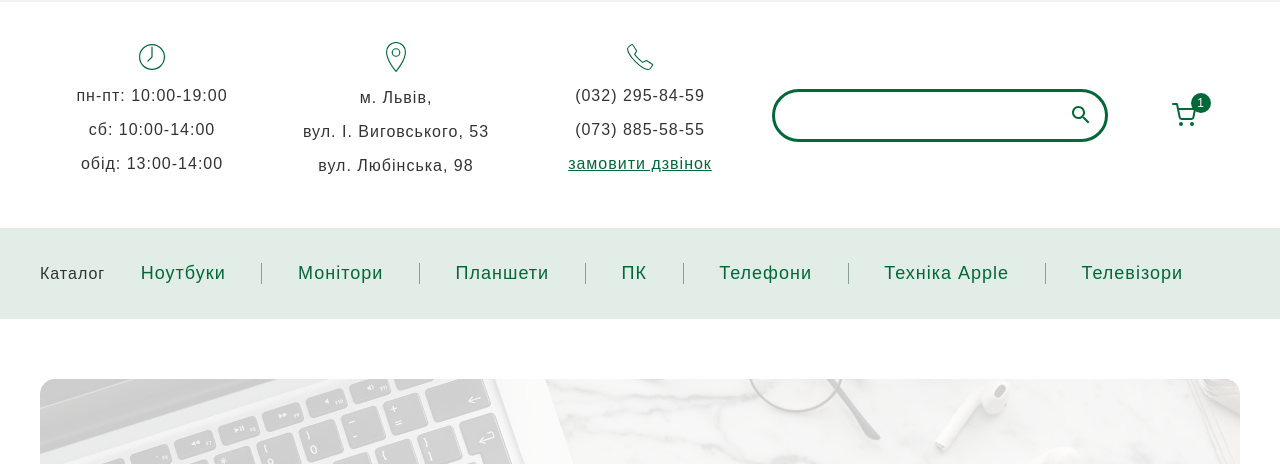
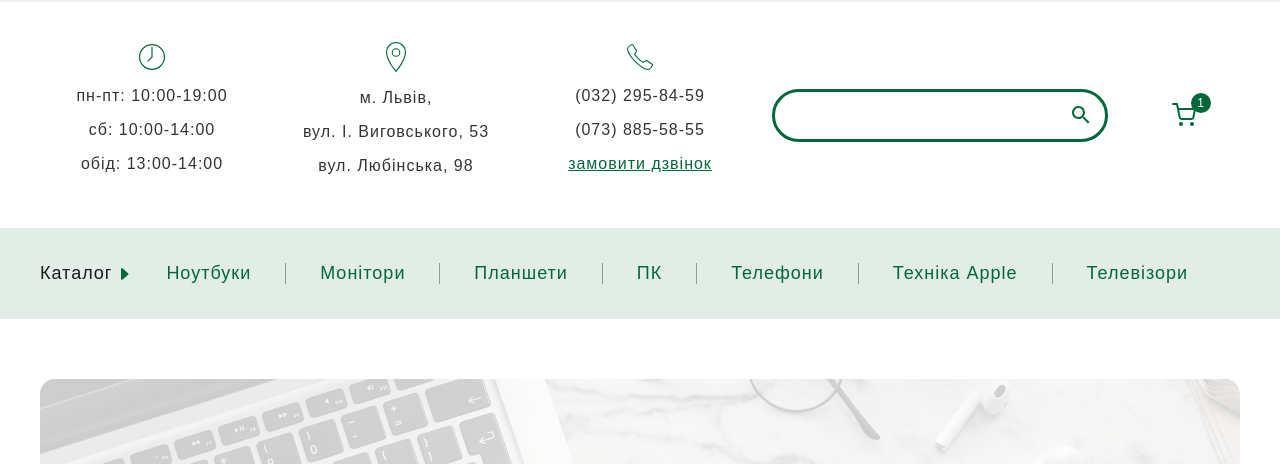
Before and after one commit to lvivduncan/help-service-2, a plain HTML site: page index.html in a window 1280 px wide. Shown: the part 103-567 px from the top of the page. Drawn offline with Linux system fonts and the light colour scheme; grey boxes are pictures that could not be loaded.

Commit message:
word: каталог

```diff
--- a/css/list.css
+++ b/css/list.css
@@ -43,9 +43,11 @@
 } */
 
 /* button! */
-/* #list-button{
-    color: var(--green);
-    font-size: 22px;
+#list-button{
+    /* color: var(--green); */
+    color: var(--dark);
+    /* font-size: 22px; */
+    font-size: 18px;
     display: inline-block;
     padding-right: 20px;
 
@@ -55,7 +57,7 @@
     background-repeat: no-repeat;
 }
 
-@media(max-width:1240px) {
+/* @media(max-width:1240px) {
     #list-button{
         text-indent: -9999px;
 
```
